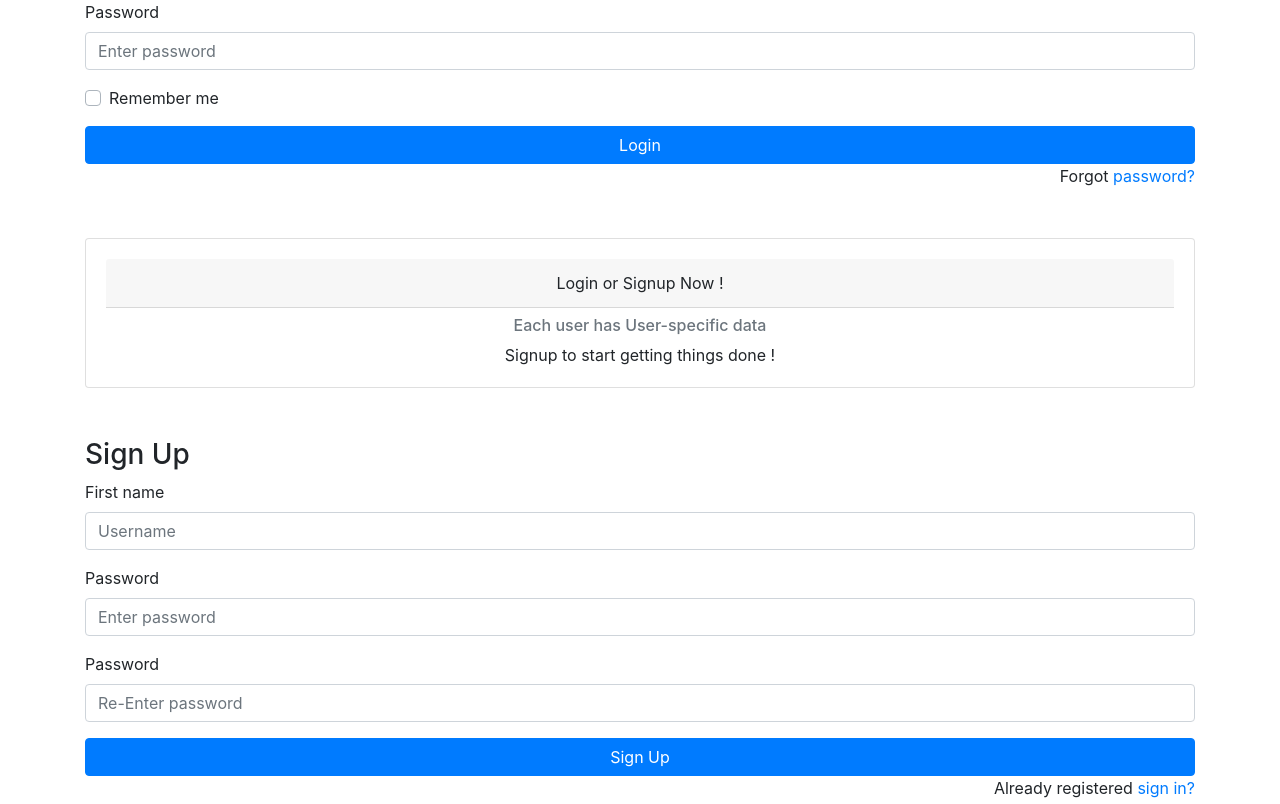
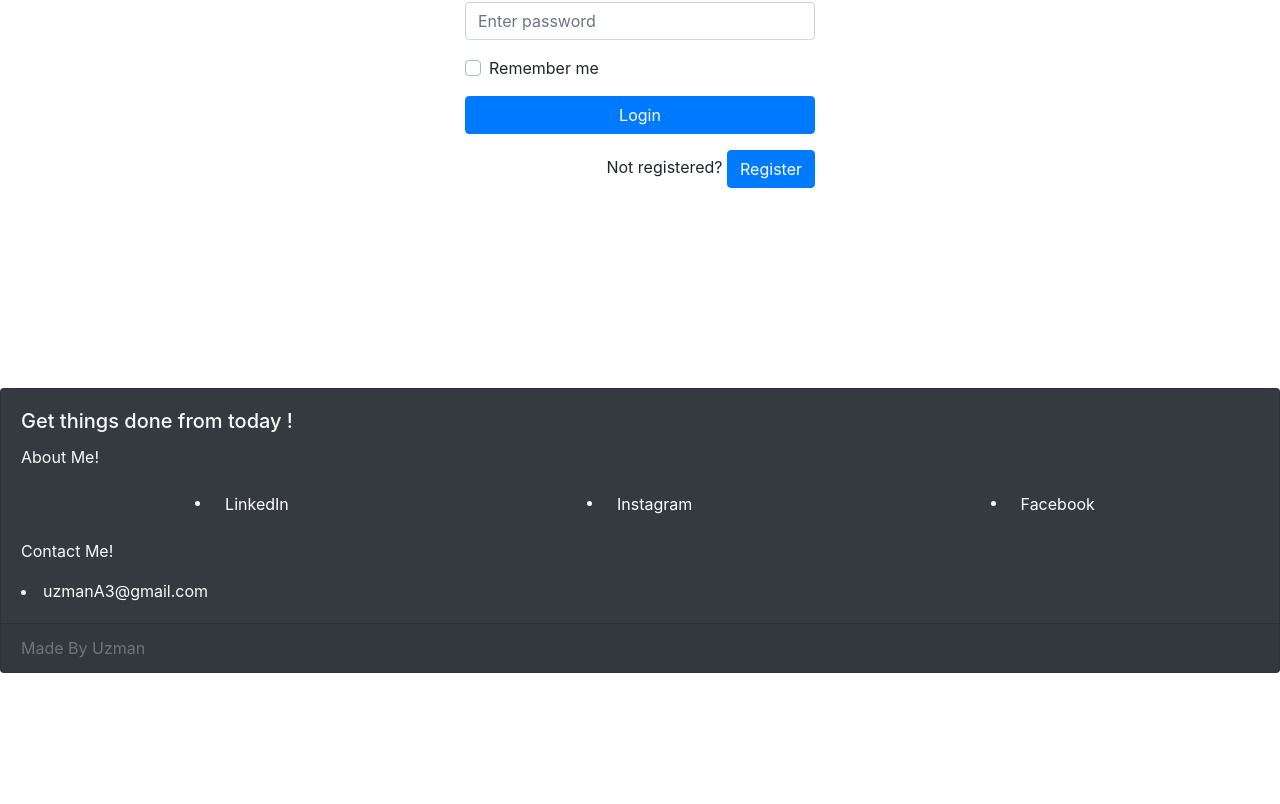
Before and after one commit to Mian-Uzman/React-Django-TodoList-2.0, a React (Create React App) app in the folder frontend/: page /lists/1 in a window 1280 px wide. Shown: the part 256-1060 px from the top of the page. After the commit the page ends 929 px from the top, so only its background shows below. Built offline with nearby package versions, Linux system fonts and the light colour scheme.

Commit message:
final build

```diff
--- a/frontend/src/App.js
+++ b/frontend/src/App.js
@@ -1,24 +1,97 @@
 import React, { useState, useEffect } from 'react';
-import Navbar1 from "./components/UI/navbar";
-import HomePage from "./components/UI/homepage";
-import ToDoList from "./components/List/alllists";
-import Items from "./components/Items/items";
-import Login from "./components/Auth/login";
-import Register from "./components/Auth/register";
-import Footer from "./components/UI/footer";
+import Header from "./components/UI/Header";
+import HomePage from "./components/UI/HomePage";
+import ToDoList from "./components/List/ToDoList";
+import Items from "./components/Items/Items";
+import Login from "./components/Auth/Login";
+import Register from "./components/Auth/Register";
+import Footer from "./components/UI/Footer";
 import {
   BrowserRouter as Router,
   Switch,
   Route,
 } from "react-router-dom";
-//  import 'bootstrap/dist/css/bootstrap.min.css';
-import { Card, Container } from 'react-bootstrap';
 
 
-export default function App() {
-  const [displayed_form, SetDisplayedForm] = useState('');
+function App() {
   const [username, SetUsername] = useState('');
   const [logged_in, SetLoggedIn] = useState(localStorage.getItem('token') ? true : false);
+  const [displayForm, setDisplayForm] = useState(true);
+
+
+
+  const handle_login = (e, data) => {
+    e.preventDefault();
+    fetch('/token-auth/', {
+      method: 'POST',
+      headers: {
+        'Content-Type': 'application/json'
+      },
+      body: JSON.stringify(data)
+    })
+      .then(res => res.json())
+      .then(json => {
+        localStorage.setItem('token', json.token);
+        SetLoggedIn(true);
+        SetUsername(json.username);
+      }).catch(err => console.log(err));
+
+  };
+
+  const handle_signup = (e, data) => {
+    e.preventDefault();
+    fetch('/api/users/', {
+      method: 'POST',
+      headers: {
+        'Content-Type': 'application/json'
+      },
+      body: JSON.stringify(data)
+    })
+      .then(res => res.json())
+      .then(json => {
+        localStorage.setItem('token', json.token);
+        SetLoggedIn(true);
+        SetUsername(json.username);
+      }).catch(err => console.log(err));;
+  };
+
+
+  const handle_logout = () => {
+    localStorage.removeItem('token');
+    SetLoggedIn(false);
+    SetUsername('')
+      .catch(err => console.log(err));
+  };
+
+
+  const loggedIn = () => {
+    return (
+      <React.Fragment>
+        <Router>
+          <Switch>
+            <Route exact path='/' component={HomePage} />
+            <Route exact path='/home' component={HomePage} />
+            <Route exact path='/lists' component={ToDoList} />
+            <Route exact path='/lists/:listID' component={Items} />
+          </Switch>
+        </Router>
+      </React.Fragment>
+
+    )
+  }
+
+  const loggedOut = () => {
+    return (
+      <div >
+        {displayForm ? (
+          <Login handle_login={handle_login} setDisplayForm={setDisplayForm} />
+        ) :
+          <Register handle_signup={handle_signup} setDisplayForm={setDisplayForm} />
+        }
+      </div>
+    )
+  }
+
   useEffect(() => {
     if (logged_in) {
       fetch('/api/current-user/', {
@@ -32,118 +105,22 @@ export default function App() {
 
         }).catch(err => console.log(err));
     }
-  }, [loggedIn]);
-
-
-
-  function handle_login(e, data) {
-    e.preventDefault();
-    fetch('/token-auth/', {
-      method: 'POST',
-      headers: {
-        'Content-Type': 'application/json'
-      },
-      body: JSON.stringify(data)
-    })
-      .then(res => res.json())
-      .then(json => {
-        localStorage.setItem('token', json.token);
-        SetLoggedIn(true);
-        SetDisplayedForm('');
-        SetUsername(json.username);
-      }).catch(err => console.log(err));
-
-  };
-
-  function handle_signup(e, data) {
-    e.preventDefault();
-    fetch('/api/users/', {
-      method: 'POST',
-      headers: {
-        'Content-Type': 'application/json'
-      },
-      body: JSON.stringify(data)
-    })
-      .then(res => res.json())
-      .then(json => {
-        localStorage.setItem('token', json.token);
-        SetLoggedIn(true);
-        SetDisplayedForm('');
-        SetUsername(json.username);
-      }).catch(err => console.log(err));;
-  };
-
-
-  function handle_logout() {
-    localStorage.removeItem('token');
-    SetLoggedIn(false);
-    SetUsername('')
-      .catch(err => console.log(err));
-  };
-
-
-  function display_form(form) {
-    SetDisplayedForm(form);
-
-  };
-
-
-  function loggedIn() {
-    return (
-      <React.Fragment>
-
-
-        <Router>
-          <Switch>
-            <Route exact path='/' component={HomePage} />
-            <Route exact path='/home' component={HomePage} />
-            <Route exact path='/lists' component={ToDoList} />
-            <Route exact path='/lists/:listID' component={Items} />
-            {/*<Route path='/login' component={Login} handle_login={handle_login} />
-            <Route path='/register' component={Register} />*/}
-          </Switch>
-        </Router>
-      </React.Fragment>
-
-    )
-  }
-
-  function loggedOut() {
-    return (
-      <React.Fragment>
-        <Container style={{ marginTop: '50px' }}>
-          <Login handle_login={handle_login}> </Login>
-          <div className="home-card">
-            <Card>
-              <Card.Body>
-                <Card.Header>Login or Signup Now !</Card.Header>
-                <Card.Subtitle className="mb-2 mt-2 text-muted">Each user has User-specific data</Card.Subtitle>
-                <Card.Text>
-                  Signup to start getting things done !
-                                </Card.Text>
-              </Card.Body>
-            </Card>
-          </div>
-          <Register handle_signup={handle_signup}></Register>
-        </Container>
-      </React.Fragment>
-    )
-  }
+  }, [logged_in]);
 
 
   return (
     <React.Fragment>
-      <Navbar1
+      <Header
         logged_in={logged_in}
-        display_form={display_form}
         handle_logout={handle_logout}
         username={username}
       />
-      <div>
-        {logged_in ? loggedIn() : loggedOut()}
-      </div>
-      <Footer></Footer>
+      {logged_in ? loggedIn() : loggedOut()}
+      <Footer />
     </React.Fragment>
 
   )
 }
+
+
+export default App;
--- a/frontend/src/components/Auth/login.jsx
+++ b/frontend/src/components/Auth/login.jsx
@@ -3,7 +3,7 @@ import PropTypes from 'prop-types';
 import { useState } from "react";
 
 
-function Login({ handle_login }) {
+function Login({ handle_login, setDisplayForm }) {
     const [username, setUsername] = useState('');
     const [password, setPassword] = useState('');
 
@@ -19,9 +19,12 @@ function Login({ handle_login }) {
 
 
     return (
-        <div>
+        <div className='login-screen'>
             <form>
-                <h3>Sign In</h3>
+                <div className='heading'>
+                    <h3>Sign In</h3>
+
+                </div>
 
                 <div className="form-group">
                     <label>Username</label>
@@ -56,17 +59,21 @@ function Login({ handle_login }) {
 
                 <button
                     type="submit"
-                    className="btn btn-primary btn-block"
+                    className="btn btn-primary btn-block mb-3"
                     onClick={(e) => handle_login(e, { username, password })}>Login</button>
-                <p className="forgot-password text-right">
-                    Forgot <a href="#">password?</a>
-                </p>
+
             </form>
+            <p className="forgot-password text-right">
+                Not registered?  <button className='btn btn-primary ' onClick={() => setDisplayForm(false)}>
+                    Register
+          </button>
+            </p>
+
         </div>
     )
 }
 
-export default Login
+export default Login;
 
 
 
--- a/frontend/src/components/Auth/register.jsx
+++ b/frontend/src/components/Auth/register.jsx
@@ -1,34 +1,41 @@
-import React, { Component } from 'react'
+import React from 'react'
 import PropTypes from 'prop-types';
+import { useState } from 'react';
 
 
-export default class Register extends Component {
-    state = {
-        username: '',
-        password: '',
-        passwordAgain: ''
+function Register({ handle_signup, setDisplayForm }) {
+    const [username, setUsername] = useState('');
+    const [password, setPassword] = useState('');
+    const [passwordAgain, setPasswordAgain] = useState('');
+
+    const set_username = e => {
+        const value = e.target.value;
+        setUsername(value);
+    }
+    const set_password = (e) => {
+        const value = e.target.value;
+        setPassword(value);
+
+    };
+    const set_password_again = (e) => {
+        const value = e.target.value;
+        setPasswordAgain(value);
+
     };
 
-    handle_change = e => {
-        const name = e.target.name;
-        const value = e.target.value;
-        this.setState(prevstate => {
-            const newState = { ...prevstate };
-            newState[name] = value;
-            return newState;
-        });
-    };
 
-    handleWrongPass = (e) => {
+    const handleWrongPass = (e) => {
         e.preventDefault();
         console.log("Passwords Dont Match");
     }
 
-    render() {
-        return (
+    return (
+        <div className='register-screen'>
+            <form>
+                <div className='heading'>
+                    <h3>Sign Up</h3>
 
-            <form>
-                <h3>Sign Up</h3>
+                </div>
 
                 <div className="form-group">
                     <label>First name</label>
@@ -37,8 +44,8 @@ export default class Register extends Component {
                         placeholder="Username"
                         type="text"
                         name="username"
-                        value={this.state.username}
-                        onChange={this.handle_change}
+                        value={username}
+                        onChange={set_username}
                     />                            </div>
 
 
@@ -49,8 +56,8 @@ export default class Register extends Component {
                         placeholder="Enter password"
                         type="password"
                         name="password"
-                        value={this.state.password}
-                        onChange={this.handle_change}
+                        value={password}
+                        onChange={set_password}
                     />
                 </div>
                 <div className="form-group">
@@ -60,30 +67,30 @@ export default class Register extends Component {
                         placeholder="Re-Enter password"
                         type="password"
                         name="passwordAgain"
-                        value={this.state.passwordAgain}
-                        onChange={this.handle_change}
+                        value={passwordAgain}
+                        onChange={set_password_again}
                     />
                 </div>
 
                 <button
                     type="submit"
-                    className="btn btn-primary btn-block"
+                    className="btn btn-primary btn-block mb-3"
                     onClick={(e) => {
-                        (this.state.password === this.state.passwordAgain)
-                            ? this.props.handle_signup(e, this.state)
-                            : this.handleWrongPass(e)
+                        (password === passwordAgain)
+                            ? handle_signup(e, { username, password, passwordAgain })
+                            : handleWrongPass(e)
                     }}>Sign Up</button>
                 <p className="forgot-password text-right">
-                    Already registered <a href="#">sign in?</a>
+                    Already registered <button className='btn btn-primary' onClick={() => setDisplayForm(true)}>Sign In</button>
                 </p>
             </form>
+        </div>
+    )
+}
+
+export default Register
 
 
-
-
-        )
-    }
-}
 Register.propTypes = {
     handle_signup: PropTypes.func.isRequired
 };
--- a/frontend/src/components/List/List.jsx
+++ b/frontend/src/components/List/List.jsx
@@ -14,7 +14,7 @@ function List({ todolist, deleteList }) {
                             <Link
                                 to={{
                                     pathname: `/lists/${item.id}`,
-                                    nameList: item.name,
+                                    name: item.name,
 
                                 }}>
                                 <Button className="btn btn-primary mr-3">Add Item</Button>
--- /dev/null
+++ b/frontend/src/components/UI/Header.jsx
@@ -0,0 +1,54 @@
+import React from 'react'
+import { Navbar, Nav } from "react-bootstrap";
+import PropTypes from 'prop-types';
+
+
+function Header({ username, handle_logout, logged_in }) {
+
+    const logged_out_nav = () => {
+        return (
+            <Nav className="justify-content-end">
+                <Navbar.Brand >Not logged in</Navbar.Brand>
+
+            </Nav>
+        )
+
+    };
+    const logged_in_nav = () => {
+        return (
+            <Nav className="justify-content-end">
+                <Navbar.Brand >Current User: {username}</Navbar.Brand>
+                <Nav.Link
+                    href="/">
+                    <li onClick={handle_logout}>Logout</li></Nav.Link>
+            </Nav>
+
+        )
+    };
+
+
+    return (
+        <React.Fragment>
+            <Navbar collapseOnSelect expand="lg" bg="dark" variant="dark">
+                <Navbar.Brand style={{ fontFamily: "Blackadder ITC", fontSize: "35px" }}>Uzman</Navbar.Brand>
+                <Navbar.Toggle aria-controls="responsive-navbar-nav" />
+                <Navbar.Collapse id="responsive-navbar-nav">
+                    <Nav className="mr-auto">
+                        <Nav.Link href="/home">Home</Nav.Link>
+                        <Nav.Link href="/lists/">All Lists</Nav.Link>
+                    </Nav>
+
+                    <Nav>{logged_in ? logged_in_nav() : logged_out_nav()}</Nav>
+                </Navbar.Collapse>
+            </Navbar>
+        </React.Fragment>
+    )
+}
+
+export default Header;
+
+
+Header.propTypes = {
+    logged_in: PropTypes.bool.isRequired,
+    handle_logout: PropTypes.func.isRequired
+};
--- a/frontend/src/components/UI/footer.jsx
+++ b/frontend/src/components/UI/footer.jsx
@@ -2,7 +2,7 @@ import React from 'react';
 import { Card, Button } from 'react-bootstrap';
 import '../style.css';
 
-export default function Footer() {
+function Footer() {
     return (
         <div className='footer'>
             <Card bg="dark" text="light">
@@ -11,15 +11,18 @@ export default function Footer() {
                     <Card.Text>
                         About Me!
                 </Card.Text>
+                    <ul className='footer-list'>
                         <li>
                             <Button variant="dark" href='https://www.linkedin.com/in/mian-uzman-munib-b250501ba/'>LinkedIn</Button>
                         </li>
                         <li>
-                        <Button className="mt-2" variant="dark" href='https://www.instagram.com/mian__uzman/'>Instagram</Button>
+                            <Button variant="dark" href='https://www.instagram.com/mian__uzman/'>Instagram</Button>
                         </li>
                         <li>
-                        <Button className="mt-2" variant="dark" href='https://www.facebook.com/uzman.munib/'>Facebook</Button>
+                            <Button variant="dark" href='https://www.facebook.com/uzman.munib/'>Facebook</Button>
                         </li>
+                    </ul>
+
                     <Card.Text className="mt-3">
                         Contact Me!
                 </Card.Text>
@@ -32,3 +35,5 @@ export default function Footer() {
         </div>
     )
 }
+
+export default Footer;
--- a/frontend/src/components/style.css
+++ b/frontend/src/components/style.css
@@ -1,6 +1,12 @@
+* {
+margin:0;
+}
+
 .all-lists{
-    width: 50%;
-margin-left: 30px;
+    width: 75%;
+    margin-left: auto;
+    margin-right: auto;
+    margin-top: 100px;
 }
 
 .heading{
@@ -17,6 +23,7 @@ margin-left: 30px;
 }
 
 .item-input{
+
     margin-top: 50px;
     width: 30%;
     margin-bottom: 50px;
@@ -37,5 +44,23 @@ margin-left: 30px;
 
 .footer{
     margin-top: 200px;
+    max-height: 20px;
+}
+.footer-list {
+    display: flex;
+    justify-content: space-around;
+    flex-direction: row;
+}
 
+.login-screen{
+    margin-top: 20px;
+    margin-left: auto;
+    margin-right: auto;
+    width: 350px;
 }
+.register-screen{
+    margin-top: 20px;
+    margin-left: auto;
+    margin-right: auto;
+    width: 350px;
+}
```
Also changed, not shown: frontend/src/components/Items/items.jsx (+51 -46 lines), frontend/src/components/Items/newitem.jsx (+5 -11 lines), frontend/src/components/List/ToDoList.jsx (renamed from frontend/src/components/List/alllists.jsx, +25 -16 lines), frontend/src/components/UI/homepage.jsx (+5 -5 lines), frontend/src/components/UI/navbar.jsx (deleted, +0 -55 lines), 1 other file (tests, documents, lock files or other folders). Lines whose indentation alone changed are shown as unchanged.
